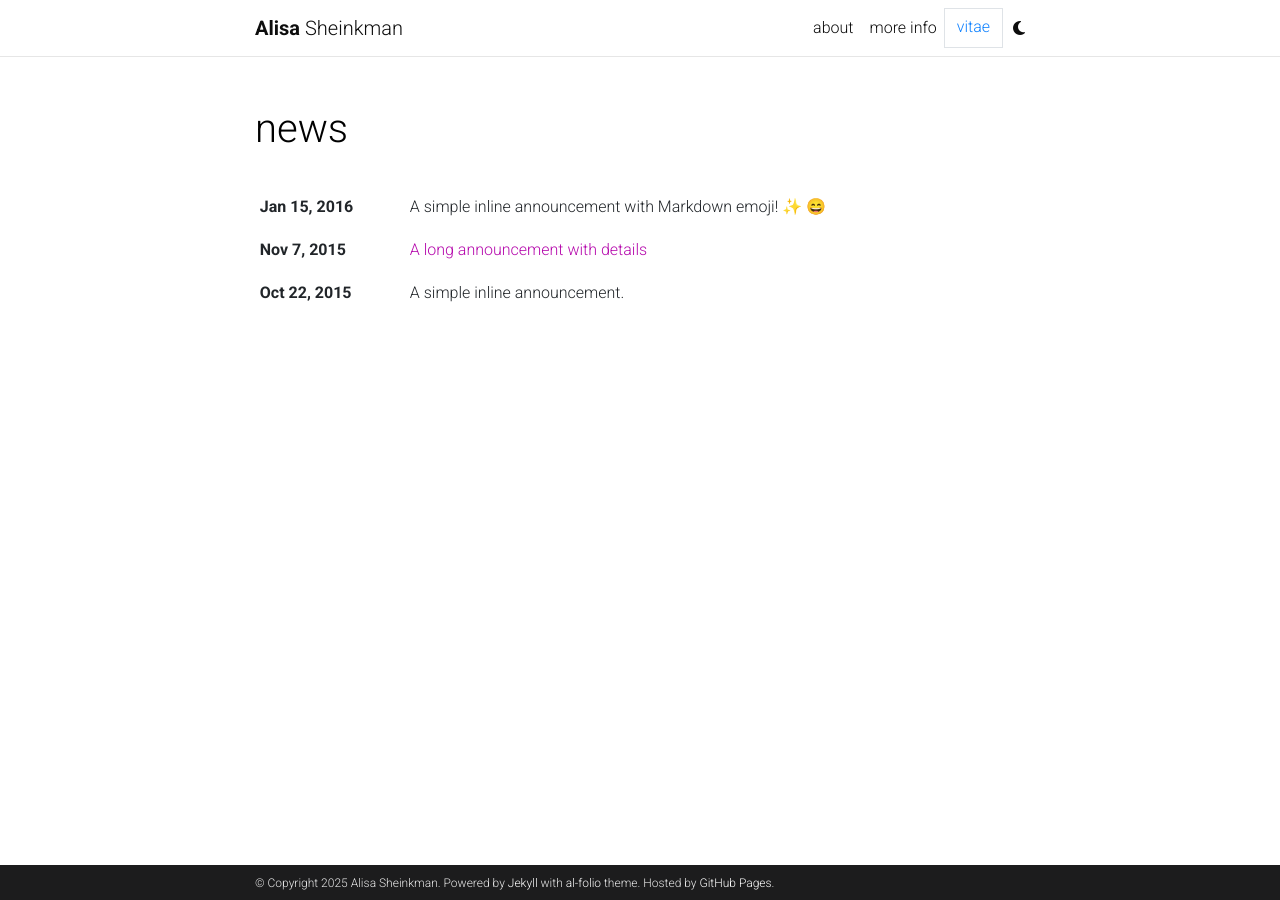
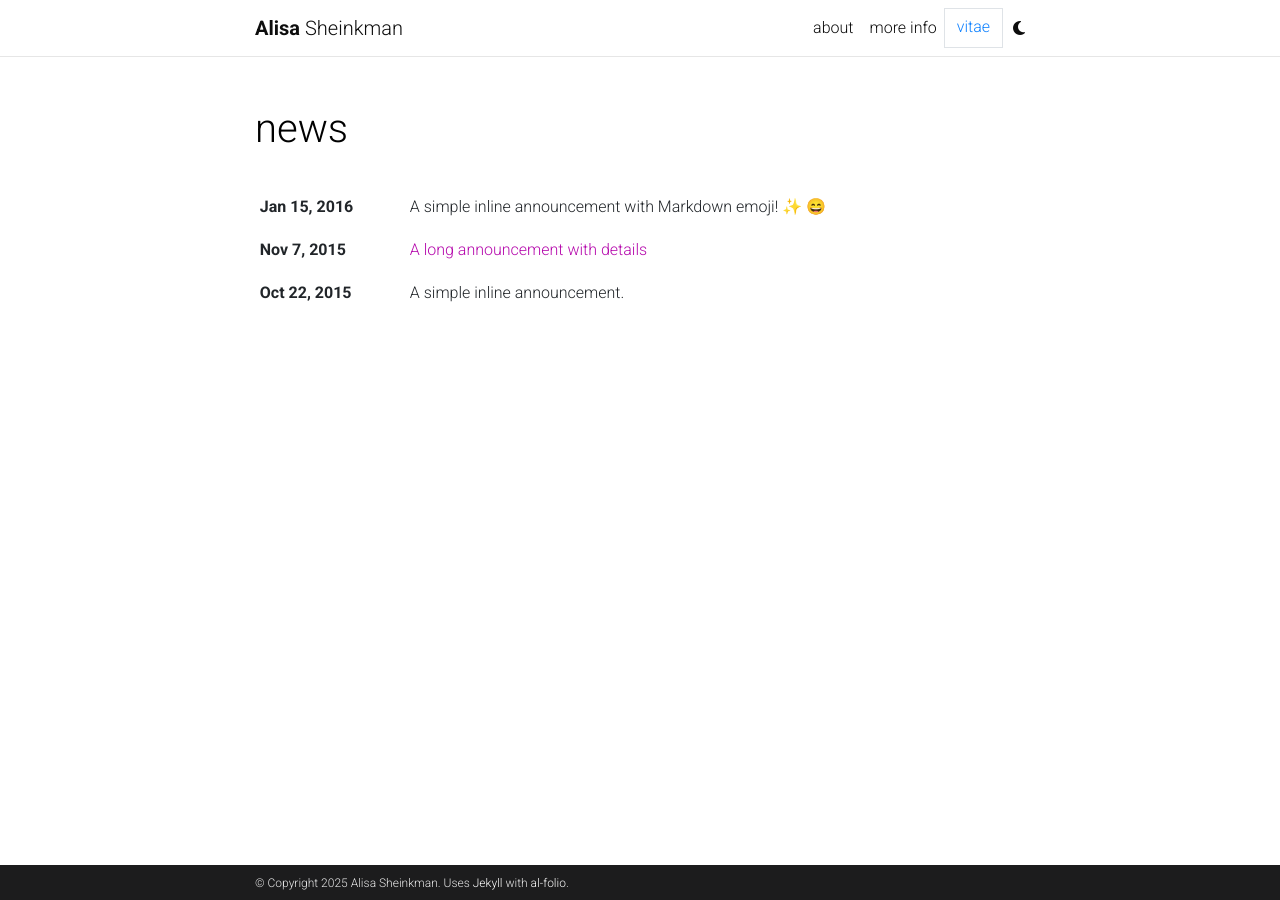
Before and after one commit to sheinkmana/sheinkmana.github.io, a Jekyll site: the page built from news.html, in a window 1280 px wide. Built offline with Jekyll 4.4.1, drawn with Linux system fonts in a browser that asks for light colours; emoji names are drawn with the system emoji font; comment, search, counter and statistics services are not loaded; a style sheet for code colours, icons or effects is not loaded.

Commit message:
Update _config.yml

```diff
--- a/_config.yml
+++ b/_config.yml
@@ -10,8 +10,7 @@
 description: > # the ">" symbol means to ignore newlines until "footer_text:"
   Alisa Sheinkman's webpage.
 footer_text: >
-  Powered by <a href="https://jekyllrb.com/" target="_blank">Jekyll</a> with <a href="https://github.com/alshedivat/al-folio">al-folio</a> theme.
-  Hosted by <a href="https://pages.github.com/" target="_blank">GitHub Pages</a>.
+  Uses <a href="https://jekyllrb.com/" target="_blank">Jekyll</a> with <a href="https://github.com/alshedivat/al-folio">al-folio</a>.
 keywords: Bayesian deep learning, academic-website, portfolio-website  # add your own keywords or leave empty
 
 lang: en # the language of your site (for example: en, fr, cn, ru, etc.)
```
